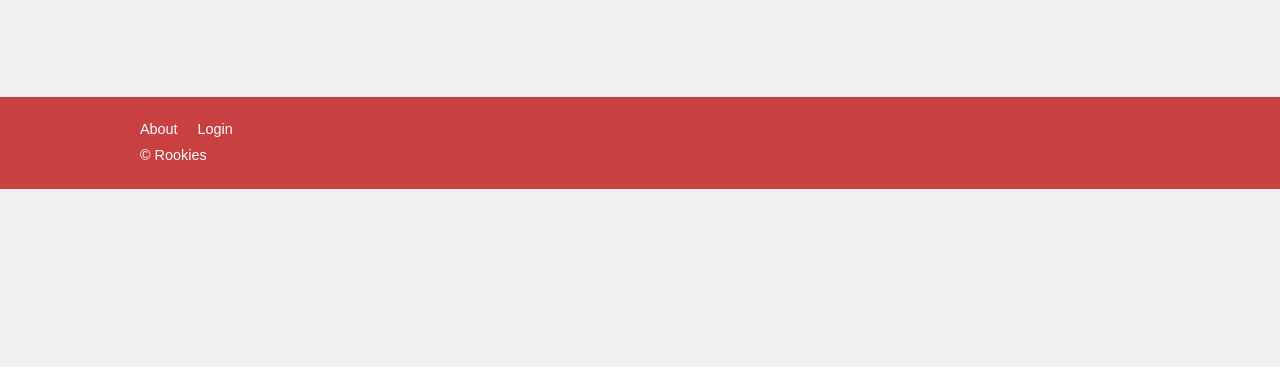
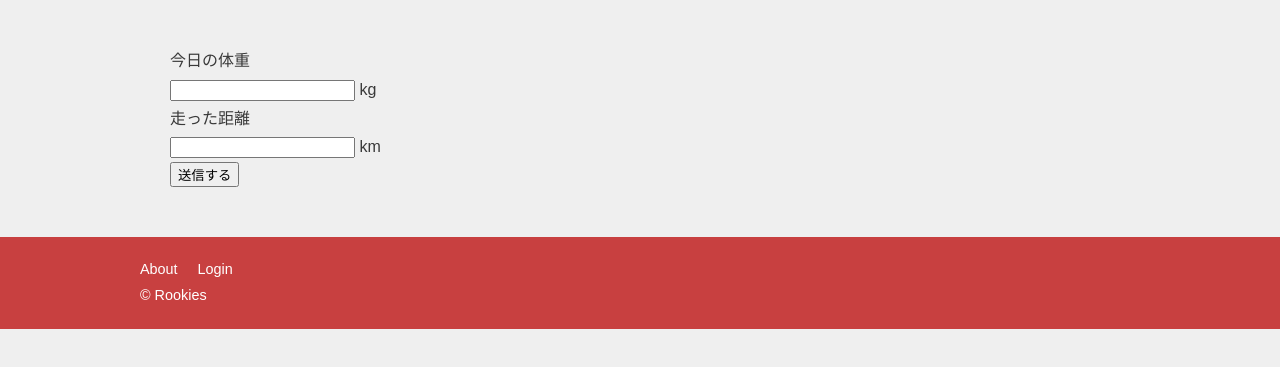
Before and after one commit to s18014/paradaiseJam, a plain HTML site: page web/inputData/index.html in a window 1280 px wide. Shown: the part 137-504 px from the top of the page. Drawn offline with Linux system fonts and the light colour scheme.

Commit message:
inputDataのhtmlを少しいじった

```diff
--- a/web/inputData/index.html
+++ b/web/inputData/index.html
@@ -38,6 +38,18 @@
 <section class="main">
 	<div class="container">
 		<main>
+			<div class="input-form">
+				<form action="#" method="post">
+					<p><label for="weight-field">今日の体重</label><br>
+						<input type="number" name="weight" id="weight" required/>
+            kg
+					</p>
+					<p><label for="running-dist-field">走った距離</label><br>
+						<input type="number" name="dist" id="dist" required/>
+            km
+					</p>
+					<input type="submit" value="送信する"/>
+			</div>
 		</main>
 	</div><!-- /.container -->
 </section>
@@ -46,12 +58,12 @@
 <!-- ========== footer ========== -->
 <footer>
 	<div class="container footer-container">
-	   	<ul class="footer-nav">
-		    <li><a href="../about/index.html">About</a></li>
-		    <li><a href="../login/index.html">Login</a></li>
-	    </ul><!-- /.footer-nav -->
+		<ul class="footer-nav">
+			<li><a href="../about/index.html">About</a></li>
+			<li><a href="../login/index.html">Login</a></li>
+		</ul><!-- /.footer-nav -->
 		<p class="footer-copyright">
-		&copy; Rookies
+			&copy; Rookies
 		</p><!-- /.footer-copyright -->
 	</div><!-- /.footer-container -->
 </footer>
```
